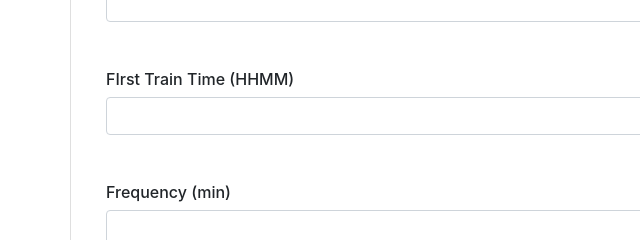
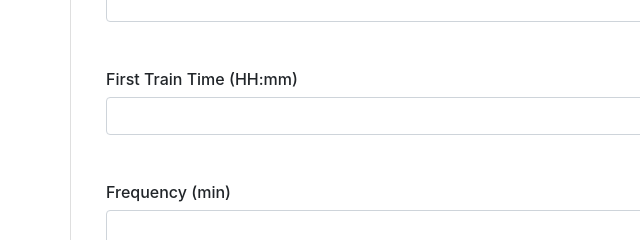
Before and after one commit to tlo015/Train-Scheduler, a plain HTML site: page index.html in a window 1280 px wide. Shown: the part 559-799 px from the top of the page, 0-640 px from the left. Drawn offline with nearby package versions, Linux system fonts and the light colour scheme; no server answers; files whose address does not match are found by name.

Commit message:
small typos fix

```diff
--- a/index.html
+++ b/index.html
@@ -9,6 +9,7 @@
     <script src="https://cdnjs.cloudflare.com/ajax/libs/jquery/3.2.1/jquery.min.js"></script>
     <title>Train Scheduler</title>
 </head>
+
 <body>
 
 <!-- Title -->
@@ -50,12 +51,11 @@
         <input type="text" id="name_box" class="form-control" value="">
         <br>
         <br>
-
         <h6>Destination </h6>
         <input type="text" id="destination_box" class="form-control" value="">
         <br>
         <br>
-        <h6>FIrst Train Time (HHMM) </h6>
+        <h6>First Train Time (HH:mm) </h6>
         <input type="text" id="time_box" class="form-control" value="">
         <br>
         <br>
@@ -72,6 +72,6 @@
 </body>
 
 <script src="https://www.gstatic.com/firebasejs/4.12.1/firebase.js"></script>
-
+<script src="https://cdn.jsdelivr.net/momentjs/2.12.0/moment.min.js"></script>
 <script type="text/javascript" src="assets/javascript/app.js"></script>
 </html>
```
